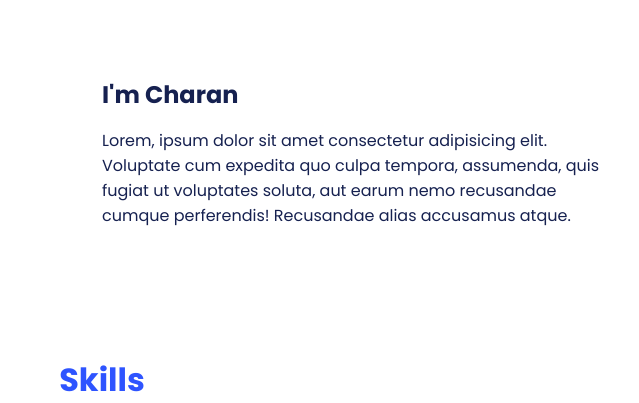
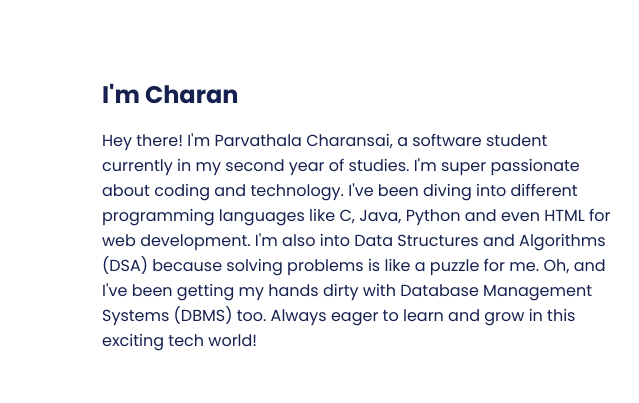
Before and after one commit to CharansaiParvathala/Portfolio, a plain HTML site: page index.html in a window 1280 px wide. Shown: the part 822-1225 px from the top of the page, 538-1177 px from the left. Drawn offline with nearby package versions, Linux system fonts and the light colour scheme.

Commit message:
Update index.html

```diff
--- a/index.html
+++ b/index.html
@@ -73,7 +73,7 @@
 
                 <div>
                     <h2 class="about__subtitle">I'm Charan</h2>
-                    <p class="about__text">Lorem, ipsum dolor sit amet consectetur adipisicing elit. Voluptate cum expedita quo culpa tempora, assumenda, quis fugiat ut voluptates soluta, aut earum nemo recusandae cumque perferendis! Recusandae alias accusamus atque.</p>
+                    <p class="about__text">Hey there! I'm Parvathala Charansai, a software student currently in my second year of studies. I'm super passionate about coding and technology. I've been diving into different programming languages like C, Java, Python and even HTML for web development. I'm also into Data Structures and Algorithms (DSA) because solving problems is like a puzzle for me. Oh, and I've been getting my hands dirty with Database Management Systems (DBMS) too. Always eager to learn and grow in this exciting tech world!</p>
                 </div>
             </div>
         </section>
```
